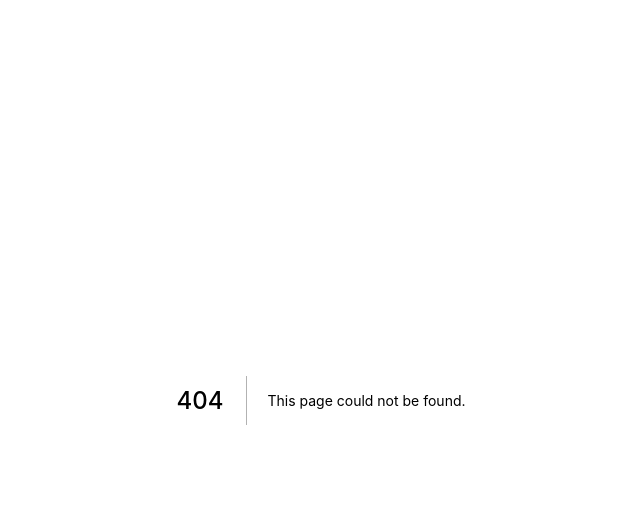
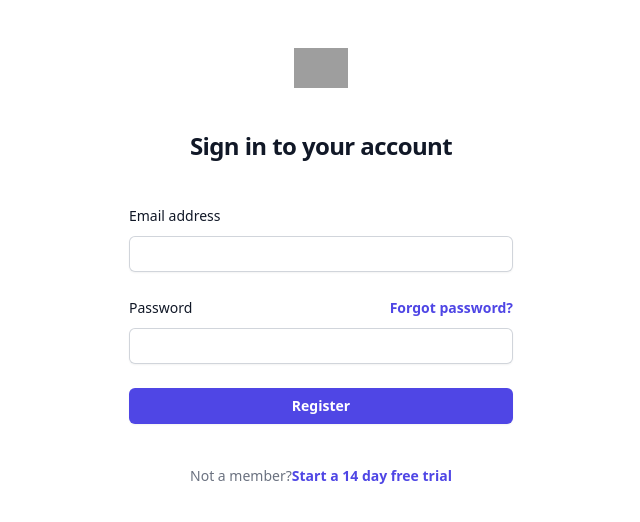
Before and after one commit to hotaru-as/certification-sharing, a Next.js app in the folder certification_sharing_app/: page /register in a window 1280 px wide. Before the commit this address had no page. Shown: the top 522 px of the page, without its empty margins (319-959 px from the left). Built offline with nearby package versions, Linux system fonts and the light colour scheme; grey boxes are pictures that could not be loaded.

Commit message:
ログインページ/アカウント作成ページ途中

```diff
--- /dev/null
+++ b/certification_sharing_app/components/Login.tsx
@@ -0,0 +1,50 @@
+import { login } from "../lib/accounts";
+
+export default function Login() {
+  return (
+    <div className="flex min-h-full flex-col justify-center px-6 py-12 lg:px-8">
+      <div className="sm:mx-auto sm:w-full sm:max-w-sm">
+        <img className="mx-auto h-10 w-auto" src="https://tailwindui.com/img/logos/mark.svg?color=indigo&shade=600" alt="Your Company" />
+        <h2 className="mt-10 text-center text-2xl font-bold leading-9 tracking-tight text-gray-900">Sign in to your account</h2>
+      </div>
+
+      <div className="mt-10 sm:mx-auto sm:w-full sm:max-w-sm">
+        <form className="space-y-6" action="#" method="POST">
+          <div>
+            <label htmlFor="email" className="block text-sm font-medium leading-6 text-gray-900">Email address</label>
+            <div className="mt-2">
+              <input id="email" name="email" type="email" autoComplete="email" required className="block w-full rounded-md border-0 py-1.5 text-gray-900 shadow-sm ring-1 ring-inset ring-gray-300 placeholder:text-gray-400 focus:ring-2 focus:ring-inset focus:ring-indigo-600 sm:text-sm sm:leading-6" />
+            </div>
+          </div>
+
+          <div>
+            <div className="flex items-center justify-between">
+              <label htmlFor="password" className="block text-sm font-medium leading-6 text-gray-900">Password</label>
+              <div className="text-sm">
+                <a href="#" className="font-semibold text-indigo-600 hover:text-indigo-500">Forgot password?</a>
+              </div>
+            </div>
+            <div className="mt-2">
+              <input id="password" name="password" type="password" autoComplete="current-password" required className="block w-full rounded-md border-0 py-1.5 text-gray-900 shadow-sm ring-1 ring-inset ring-gray-300 placeholder:text-gray-400 focus:ring-2 focus:ring-inset focus:ring-indigo-600 sm:text-sm sm:leading-6" />
+            </div>
+          </div>
+
+          <div>
+            <button
+              type="submit"
+              className="flex w-full justify-center rounded-md bg-indigo-600 px-3 py-1.5 text-sm font-semibold leading-6 text-white shadow-sm hover:bg-indigo-500 focus-visible:outline focus-visible:outline-2 focus-visible:outline-offset-2 focus-visible:outline-indigo-600"
+              onClick={()=>login()}
+            >
+              Sign in
+            </button>
+          </div>
+        </form>
+
+        <p className="mt-10 text-center text-sm text-gray-500">
+          Not a member?
+          <a href="#" className="font-semibold leading-6 text-indigo-600 hover:text-indigo-500">Start a 14 day free trial</a>
+        </p>
+      </div>
+    </div>
+  )
+}
--- /dev/null
+++ b/certification_sharing_app/components/Register.tsx
@@ -0,0 +1,50 @@
+import { register } from "../lib/accounts";
+
+export default function Register() {
+  return (
+    <div className="flex min-h-full flex-col justify-center px-6 py-12 lg:px-8">
+      <div className="sm:mx-auto sm:w-full sm:max-w-sm">
+        <img className="mx-auto h-10 w-auto" src="https://tailwindui.com/img/logos/mark.svg?color=indigo&shade=600" alt="Your Company" />
+        <h2 className="mt-10 text-center text-2xl font-bold leading-9 tracking-tight text-gray-900">Sign in to your account</h2>
+      </div>
+
+      <div className="mt-10 sm:mx-auto sm:w-full sm:max-w-sm">
+        <form className="space-y-6" action="#" method="POST">
+          <div>
+            <label htmlFor="email" className="block text-sm font-medium leading-6 text-gray-900">Email address</label>
+            <div className="mt-2">
+              <input id="email" name="email" type="email" autoComplete="email" required className="block w-full rounded-md border-0 py-1.5 text-gray-900 shadow-sm ring-1 ring-inset ring-gray-300 placeholder:text-gray-400 focus:ring-2 focus:ring-inset focus:ring-indigo-600 sm:text-sm sm:leading-6" />
+            </div>
+          </div>
+
+          <div>
+            <div className="flex items-center justify-between">
+              <label htmlFor="password" className="block text-sm font-medium leading-6 text-gray-900">Password</label>
+              <div className="text-sm">
+                <a href="#" className="font-semibold text-indigo-600 hover:text-indigo-500">Forgot password?</a>
+              </div>
+            </div>
+            <div className="mt-2">
+              <input id="password" name="password" type="password" autoComplete="current-password" required className="block w-full rounded-md border-0 py-1.5 text-gray-900 shadow-sm ring-1 ring-inset ring-gray-300 placeholder:text-gray-400 focus:ring-2 focus:ring-inset focus:ring-indigo-600 sm:text-sm sm:leading-6" />
+            </div>
+          </div>
+
+          <div>
+            <button
+              type="submit"
+              className="flex w-full justify-center rounded-md bg-indigo-600 px-3 py-1.5 text-sm font-semibold leading-6 text-white shadow-sm hover:bg-indigo-500 focus-visible:outline focus-visible:outline-2 focus-visible:outline-offset-2 focus-visible:outline-indigo-600"
+              onClick={()=>register()}
+            >
+              Register
+            </button>
+          </div>
+        </form>
+
+        <p className="mt-10 text-center text-sm text-gray-500">
+          Not a member?
+          <a href="#" className="font-semibold leading-6 text-indigo-600 hover:text-indigo-500">Start a 14 day free trial</a>
+        </p>
+      </div>
+    </div>
+  )
+}
--- a/certification_sharing_app/pages/login.tsx
+++ b/certification_sharing_app/pages/login.tsx
@@ -1,46 +1,10 @@
 import type { NextPage } from 'next'
+import Login from '../components/Login'
 
-const Home: NextPage = () => {
+const LoginPage: NextPage = () => {
   return (
-    <div className="flex min-h-full flex-col justify-center px-6 py-12 lg:px-8">
-      <div className="sm:mx-auto sm:w-full sm:max-w-sm">
-        <img className="mx-auto h-10 w-auto" src="https://tailwindui.com/img/logos/mark.svg?color=indigo&shade=600" alt="Your Company" />
-        <h2 className="mt-10 text-center text-2xl font-bold leading-9 tracking-tight text-gray-900">Sign in to your account</h2>
-      </div>
-
-      <div className="mt-10 sm:mx-auto sm:w-full sm:max-w-sm">
-        <form className="space-y-6" action="#" method="POST">
-          <div>
-            <label htmlFor="email" className="block text-sm font-medium leading-6 text-gray-900">Email address</label>
-            <div className="mt-2">
-              <input id="email" name="email" type="email" autoComplete="email" required className="block w-full rounded-md border-0 py-1.5 text-gray-900 shadow-sm ring-1 ring-inset ring-gray-300 placeholder:text-gray-400 focus:ring-2 focus:ring-inset focus:ring-indigo-600 sm:text-sm sm:leading-6" />
-            </div>
-          </div>
-
-          <div>
-            <div className="flex items-center justify-between">
-              <label htmlFor="password" className="block text-sm font-medium leading-6 text-gray-900">Password</label>
-              <div className="text-sm">
-                <a href="#" className="font-semibold text-indigo-600 hover:text-indigo-500">Forgot password?</a>
-              </div>
-            </div>
-            <div className="mt-2">
-              <input id="password" name="password" type="password" autoComplete="current-password" required className="block w-full rounded-md border-0 py-1.5 text-gray-900 shadow-sm ring-1 ring-inset ring-gray-300 placeholder:text-gray-400 focus:ring-2 focus:ring-inset focus:ring-indigo-600 sm:text-sm sm:leading-6" />
-            </div>
-          </div>
-
-          <div>
-            <button type="submit" className="flex w-full justify-center rounded-md bg-indigo-600 px-3 py-1.5 text-sm font-semibold leading-6 text-white shadow-sm hover:bg-indigo-500 focus-visible:outline focus-visible:outline-2 focus-visible:outline-offset-2 focus-visible:outline-indigo-600">Sign in</button>
-          </div>
-        </form>
-
-        <p className="mt-10 text-center text-sm text-gray-500">
-          Not a member?
-          <a href="#" className="font-semibold leading-6 text-indigo-600 hover:text-indigo-500">Start a 14 day free trial</a>
-        </p>
-      </div>
-    </div>
+    <Login />
   )
 }
 
-export default Home
+export default LoginPage
--- /dev/null
+++ b/certification_sharing_app/pages/register.tsx
@@ -0,0 +1,10 @@
+import type { NextPage } from 'next'
+import Register from '../components/Register'
+
+const RegisterPage: NextPage = () => {
+  return (
+    <Register />
+  )
+}
+
+export default RegisterPage
```
